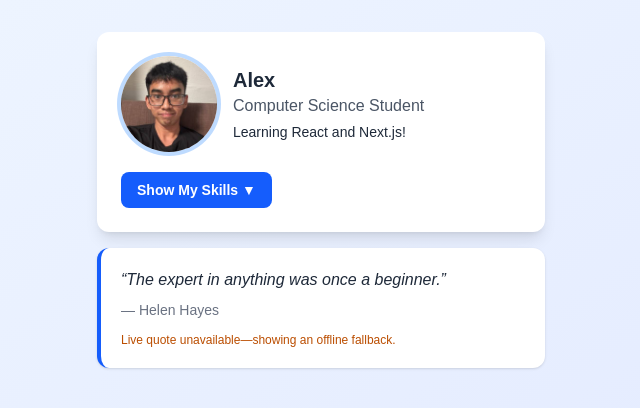
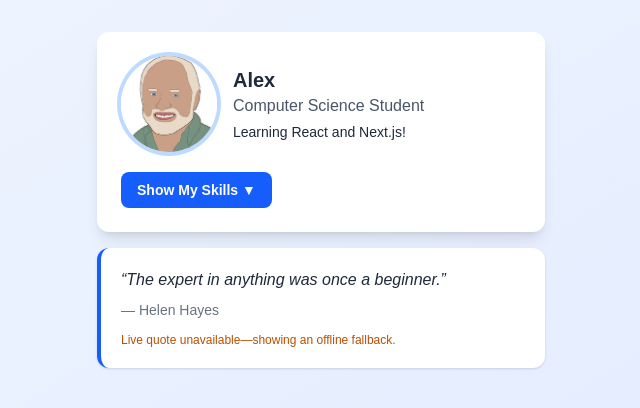
Before and after one commit to RavenOfNights/my-profile-card, a Next.js app: page /about in a window 1280 px wide. Shown: the top 408 px of the page, without its empty margins (319-959 px from the left). Built offline with nearby package versions, Linux system fonts and the light colour scheme; no server answers.

Commit message:
add skills toggle and random quote

```diff
--- a/src/app/about/page.js
+++ b/src/app/about/page.js
@@ -9,7 +9,7 @@ export default function About() {
           name="Alex"
           title="Computer Science Student"
           desc="Learning React and Next.js!"
-          imageSrc="/moe.png"
+          imageSrc="/alex1.png"
         />
         <QuoteCard />
       </div>
```
